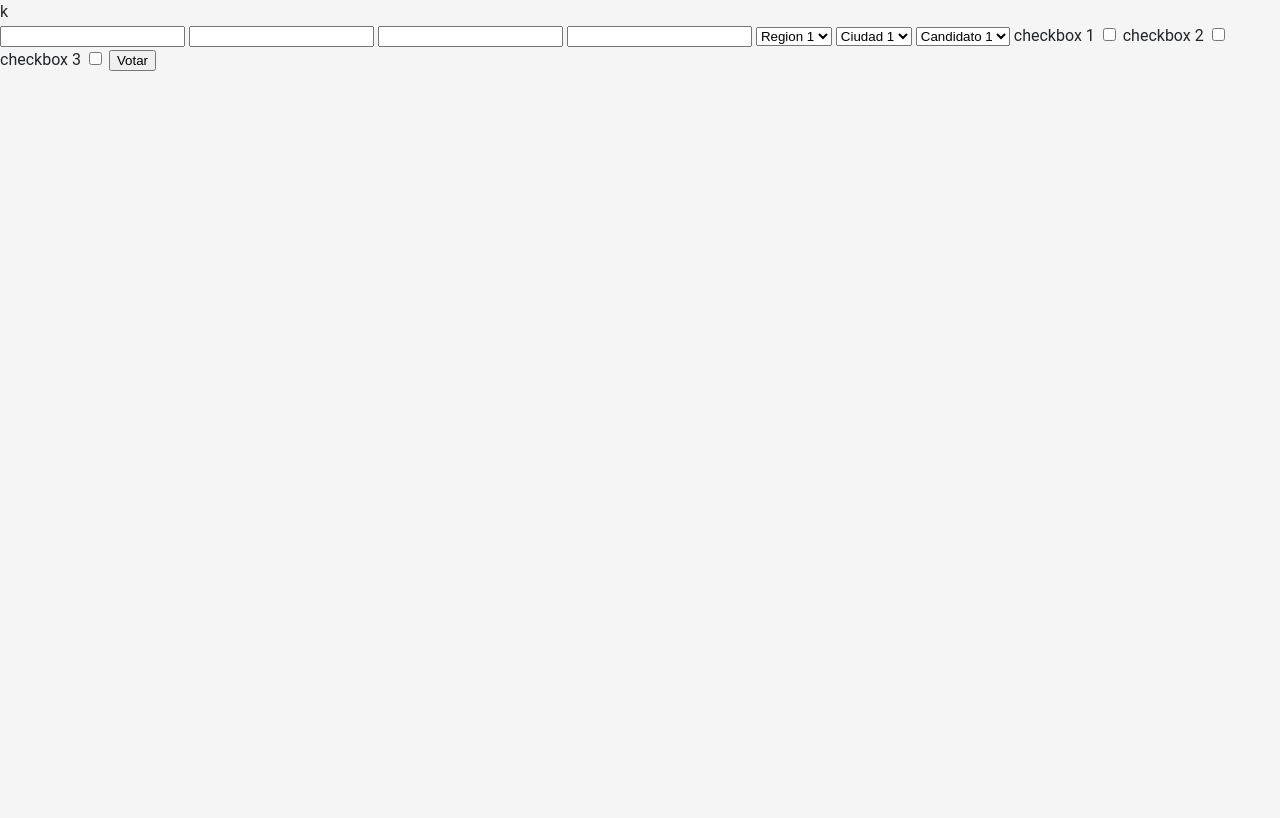
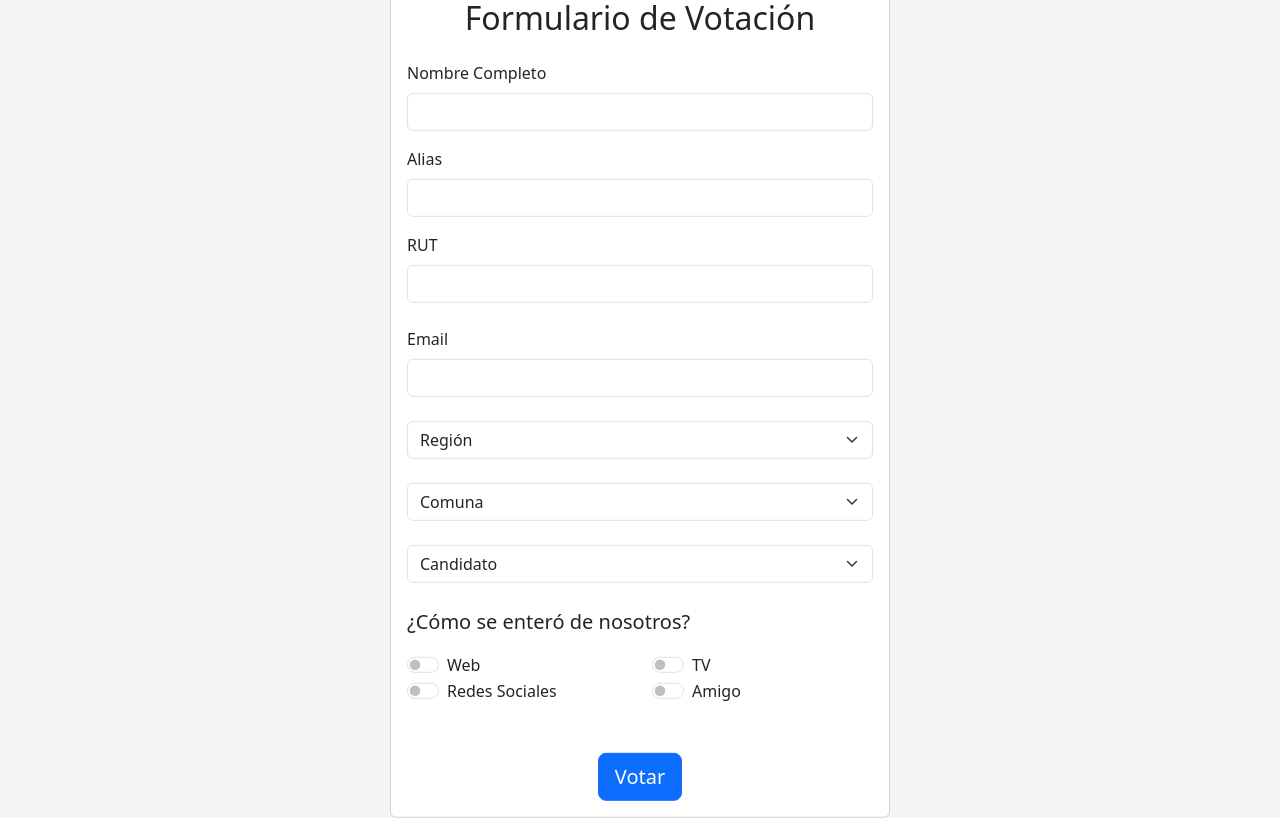
Before and after one commit to sergioavila/MiniMVCPHP, a PHP site: page / in a window 1280 px wide. Before the commit the page ends 71 px from the top, so only its background shows below. Run offline with PHP 8.4, Linux system fonts and the light colour scheme; data that the repository does not hold is empty.

Commit message:
add bootstrap framework

```diff
--- a/assets/css/style.css
+++ b/assets/css/style.css
@@ -1,8 +1,6 @@
 body{
     background-color: #f5f5f5;
-    font-family: 'Roboto', sans-serif;
     font-size: 16px;
-    font-weight: 400;
     line-height: 1.5;
     color: #212529;
     text-align: left;
@@ -10,3 +8,11 @@ body{
     padding: 0;
     overflow-x: hidden;
 }
+.votes-card{
+    max-width: 500px;
+    width: 100%;
+    position: absolute;
+    top: 50%;
+    left: 50%;
+    transform: translate(-50%, -50%);
+}
--- a/inc/view.php
+++ b/inc/view.php
@@ -5,37 +5,81 @@
     <meta name="viewport" content="width=device-width, initial-scale=1.0">
     <title>Votos</title>
     <script src="assets/js/app.js"></script>
-    <link rel="stylesheet" href="assets/css/style.css">k
+    <link href="https://cdn.jsdelivr.net/npm/bootstrap@5.3.2/dist/css/bootstrap.min.css" rel="stylesheet" integrity="sha384-T3c6CoIi6uLrA9TneNEoa7RxnatzjcDSCmG1MXxSR1GAsXEV/Dwwykc2MPK8M2HN" crossorigin="anonymous">
+    <link rel="stylesheet" href="assets/css/style.css">
 </head>
 <body>
+    <div class="card votes-card">
+        <div class="card-body">
+            <h1 class="fs-2 text-center mb-4">Formulario de Votación</h1>
             <form action="" method="post">
-        <input type="text" name="name" id="name">
-        <input type="text" name="nickname" id="nickname">
-        <input type="text" name="rut" id="rut">
-        <input type="text" name="email" id="email">
-        <select name="state" id="state">
+                <div class="mb-3">
+                    <label for="fullname" class="form-label">Nombre Completo</label>
+                    <input type="text" class="form-control" name="fullname" id="fullname" required>
+                </div>
+                <div class="mb-3">
+                    <label for="nickname" class="form-label">Alias</label>
+                    <input type="text" class="form-control" name="nickname" id="nickname" required>
+                </div>
+                <div class="mb-3">
+                    <label for="rut" class="form-label">RUT</label>
+                    <input type="text" class="form-control mb-4" name="rut" id="rut" required>
+                </div>
+                <div class="mb-3">
+                    <label for="email" class="form-label">Email</label>
+                    <input type="text" class="form-control mb-4" name="email" id="email" required>
+                </div>
+                <select class="form-select mb-4" name="state" id="state" required>
+                    <option value="">Región</option>
                     <option value="1">Region 1</option>
                     <option value="2">Region 2</option>
                     <option value="3">Region 3</option>
                 </select>
-        <select name="city" id="city">
-            <option value="1">Ciudad 1</option>
-            <option value="2">Ciudad 2</option>
-            <option value="3">Ciudad 3</option>
+                <select class="form-select mb-4" name="city" id="city" required>
+                    <option value="">Comuna</option>
+                    <option value="1">Comuna 1</option>
+                    <option value="2">Comuna 2</option>
+                    <option value="3">Comuna 3</option>
                 </select>
-        <select name="candidate" id="candidate">
+                <select class="form-select mb-4" name="candidate" id="candidate" required>
+                    <option value="">Candidato</option>
                     <option value="1">Candidato 1</option>
                     <option value="2">Candidato 2</option>
                     <option value="3">Candidato 3</option>
                 </select>
-        checkbox 1
-        <input type="checkbox" name="checkbox1" id="checkbox1">
-        checkbox 2
-        <input type="checkbox" name="checkbox2" id="checkbox2">
-        checkbox 3
-        <input type="checkbox" name="checkbox3" id="checkbox3">
+                <p class="fs-5">¿Cómo se enteró de nosotros?</p>
+                <div class="row mb-5">
+                    <div class="col-md-6">
+                        <div class="form-check form-switch">
+                            <input class="form-check-input" type="checkbox" role="switch" id="flexSwitchCheckDefault">
+                            <label class="form-check-label" for="flexSwitchCheckDefault">Web</label>
+                        </div>
+                    </div>
+                    <div class="col-md-6">
+                        <div class="form-check form-switch">
+                            <input class="form-check-input" type="checkbox" role="switch" id="flexSwitchCheckDefault">
+                            <label class="form-check-label" for="flexSwitchCheckDefault">TV</label>
+                        </div>
+                    </div>
+                    <div class="col-md-6">
+                        <div class="form-check form-switch">
+                            <input class="form-check-input" type="checkbox" role="switch" id="flexSwitchCheckDefault">
+                            <label class="form-check-label" for="flexSwitchCheckDefault">Redes Sociales</label>
+                        </div>
+                    </div>
+                    <div class="col-md-6">
+                        <div class="form-check form-switch">
+                            <input class="form-check-input" type="checkbox" role="switch" id="flexSwitchCheckDefault">
+                            <label class="form-check-label" for="flexSwitchCheckDefault">Amigo</label>
+                        </div>
+                    </div>
+                </div>
 
-        <input type="submit" value="Votar">
+                <div class="text-center">
+                    <button type="submit" class="btn btn-primary btn-lg">Votar</button>
+                </div>
             </form>
+        </div>
+    </div>
 </body>
 </html>
```
Lines whose indentation alone changed are shown as unchanged.
